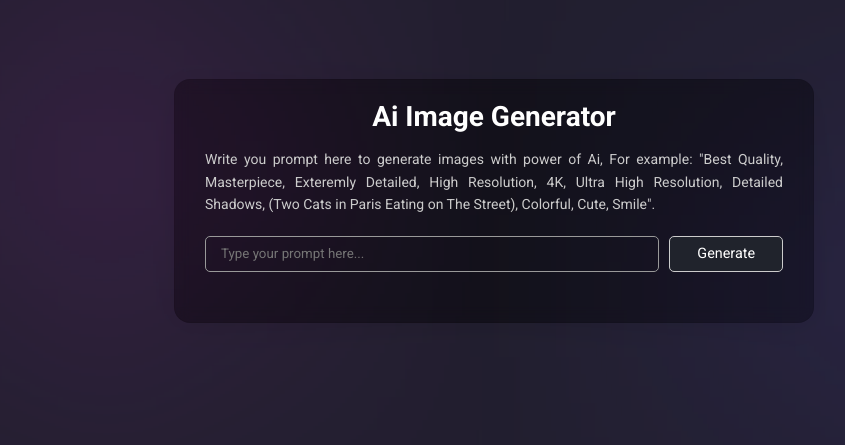
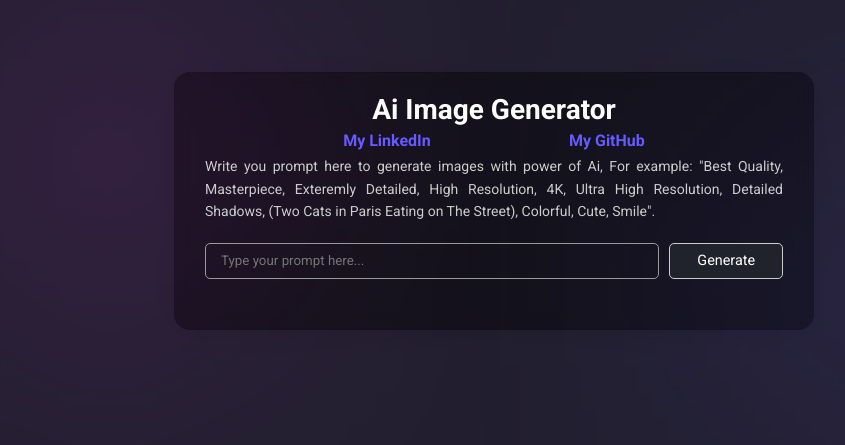
Before and after one commit to OmarT98/Ai_ImageGenerator, a plain HTML site: page index.html in a window 1280 px wide. Shown: the part 199-644 px from the top of the page, without its empty margins (146-991 px from the left). Drawn offline with Linux system fonts and the light colour scheme.

Commit message:
Add files via upload

```diff
--- a/index.html
+++ b/index.html
@@ -10,7 +10,13 @@
 
 <body>
     <div class="container">
-        <h1>Ai Image Generator</h1>
+        <a href="https://huggingface.co/prompthero/openjourney-v4" target="_blank">
+            <h1>Ai Image Generator</h1>
+        </a>
+        <div class="social-media">
+            <a href="https://www.linkedin.com/in/omar-tabdeen/" target="_blank">My LinkedIn</a>
+            <a href="https://github.com/OmarT98" target="_blank">My GitHub</a>
+        </div>
         <p>Write you prompt here to generate images with power of Ai, For example: "Best Quality, Masterpiece, Exteremly
             Detailed, High Resolution, 4K, Ultra High Resolution, Detailed Shadows, (Two Cats in Paris Eating on The
             Street), Colorful, Cute, Smile".</p>
--- a/style.css
+++ b/style.css
@@ -54,10 +54,30 @@ body {
 }
 
 h1 {
+  color: #fff;
   font-size: 28px;
   font-weight: 600;
-  margin-bottom: 15px;
+  margin-bottom: 5px;
   text-align: center;
+}
+
+a,
+a:visited,
+a:hover,
+a:active {
+  color: #675afe;
+  font-weight: 600;
+  text-decoration: none;
+}
+
+.social-media {
+  align-items: center;
+  justify-content: center;
+  text-align: center;
+  text-decoration: none;
+  display: flex;
+  justify-content: space-evenly;
+  margin-bottom: 5px;
 }
 
 p {
@@ -114,14 +134,15 @@ button:hover {
   margin: 10px 0;
 }
 
-button:disabled, button[disabled]{
+button:disabled,
+button[disabled] {
   border: 1px solid #999;
-background-color: #ccc;
-color: #666;
-cursor: auto;
+  background-color: #ccc;
+  color: #666;
+  cursor: auto;
 }
 
-.result{
+.result {
   margin-top: 10px;
   width: 100%;
   padding: 10px 0 0;
@@ -130,7 +151,7 @@ cursor: auto;
   align-items: center;
 }
 
-#image-grid{
+#image-grid {
   display: grid;
   grid-template-columns: repeat(2, 1fr);
   gap: 10px;
@@ -138,7 +159,7 @@ cursor: auto;
   max-width: 80%;
 }
 
-#image-grid img{
+#image-grid img {
   max-width: 100%;
   border-radius: 10px;
   cursor: pointer;
@@ -146,7 +167,7 @@ cursor: auto;
   transition: all 0.3s ease;
 }
 
-#image-grid img:hover{
+#image-grid img:hover {
   scale: 1.02;
   border-color: #675afe;
 }
```
